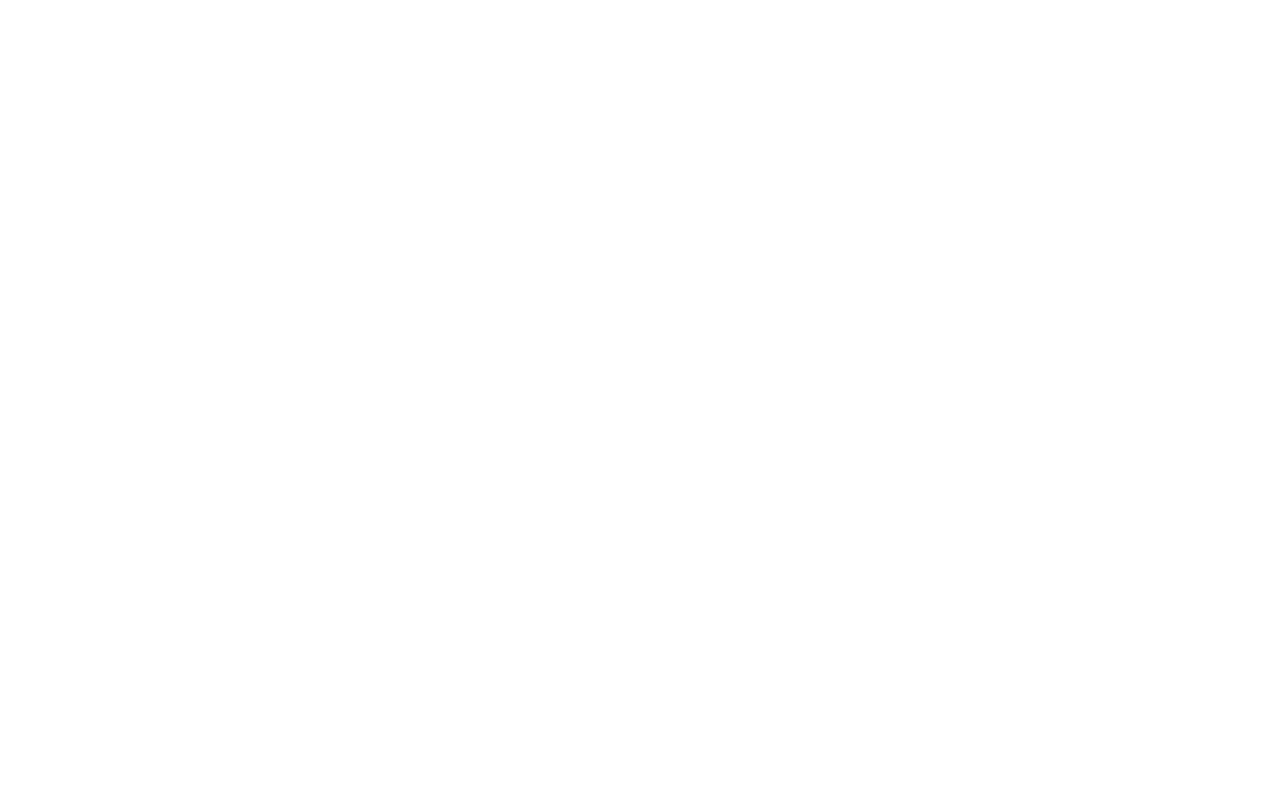
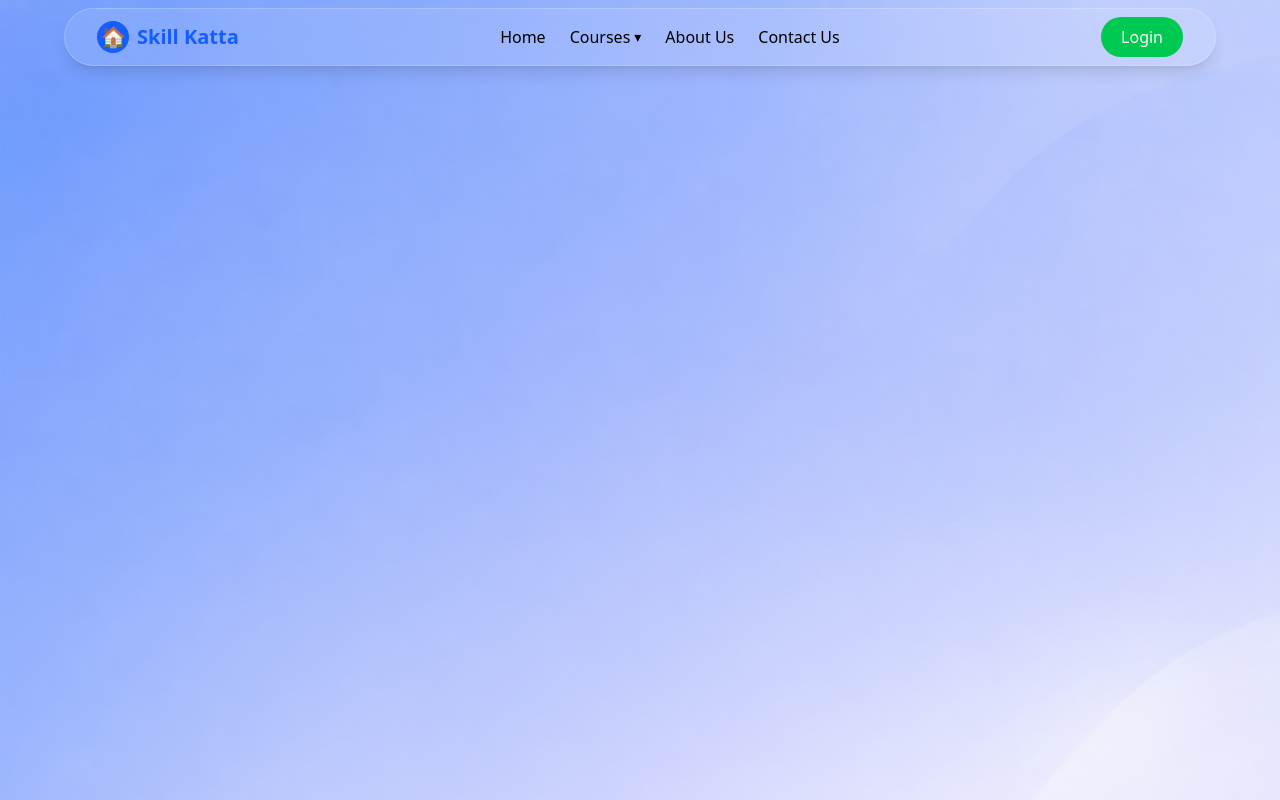
Before and after one commit to udaysinh-bodare/courseProject, a React (Vite) app in the folder client/: page /student/dashboard in a window 1280 px wide. Before the commit this address had no page. Built offline with nearby package versions, Linux system fonts and the light colour scheme.

Commit message:
dashboard

```diff
--- a/client/src/App.jsx
+++ b/client/src/App.jsx
@@ -2,11 +2,12 @@
 import { useState } from "react"
 import { ToastContainer } from "react-toastify";
 
-import Login from "./pages/Login";
+import Login from "./pages/Auth/Login";
 import { Route, Routes } from "react-router";
-import Register from "./pages/Register";
+import Register from "./pages/Auth/Register";
 import Landing from "./pages/LandingPage/Landing";
 import ViewCourse from "./pages/ViewCourses/ViewCourse"
+import StudentDash from "./pages/dashboard/StudentDash";
 
 export const loginContext = createContext()
 function App() {
@@ -19,9 +20,9 @@
 					<Route path="/login" element={<Login />} />
 					<Route path="/register" element={<Register />} />
 					<Route path="/viewcourse" element={<ViewCourse/>} />
+					<Route path="/student/dashboard" element={<StudentDash/>}/>
 				</Routes>
 			</loginContext.Provider>
-
 		<ToastContainer />
 		</>
 	);
--- a/client/src/pages/Login.jsx
+++ b/client/src/pages/Auth/Login.jsx
@@ -2,10 +2,10 @@
 import { Link, Links, useNavigate } from "react-router";
 import { toast } from "react-toastify";
 
-import { loginContext } from "../App";
+import { loginContext } from "../../App";
 import Register from "./Register";
-import { loginStudent } from "../services/studentServices";
-import bg from "../assets/background.png";
+import { loginStudent } from "../../services/studentServices";
+import bg from "../../assets/background.png";
 
 function Login() {
   const navigate = useNavigate();
@@ -26,7 +26,7 @@
 
         localStorage.setItem("token", res.data.token);
         toast.success("Logged In Successfully!");
-        navigate("/dashboard");
+        navigate("/student/dashboard");
       }
     } catch (ex) {
       console.log(ex);
--- /dev/null
+++ b/client/src/pages/dashboard/StudentDash.jsx
@@ -0,0 +1,17 @@
+import React from 'react'
+import bg from '../../assets/background.png'
+import Navbar from '../../components/Navbar'
+
+function StudentDash() {
+  return (
+    <div>
+        <div className="wrapper w-full h-screen bg-black" style={{backgroundImage: `url(${bg})`, backgroundSize: 'cover'}}>
+
+            <Navbar/>
+
+        </div>
+    </div>
+  )
+}
+
+export default StudentDash
```
Also changed, not shown: client/src/pages/Auth/Register.jsx (renamed from client/src/pages/Register.jsx, +4 -4 lines).
